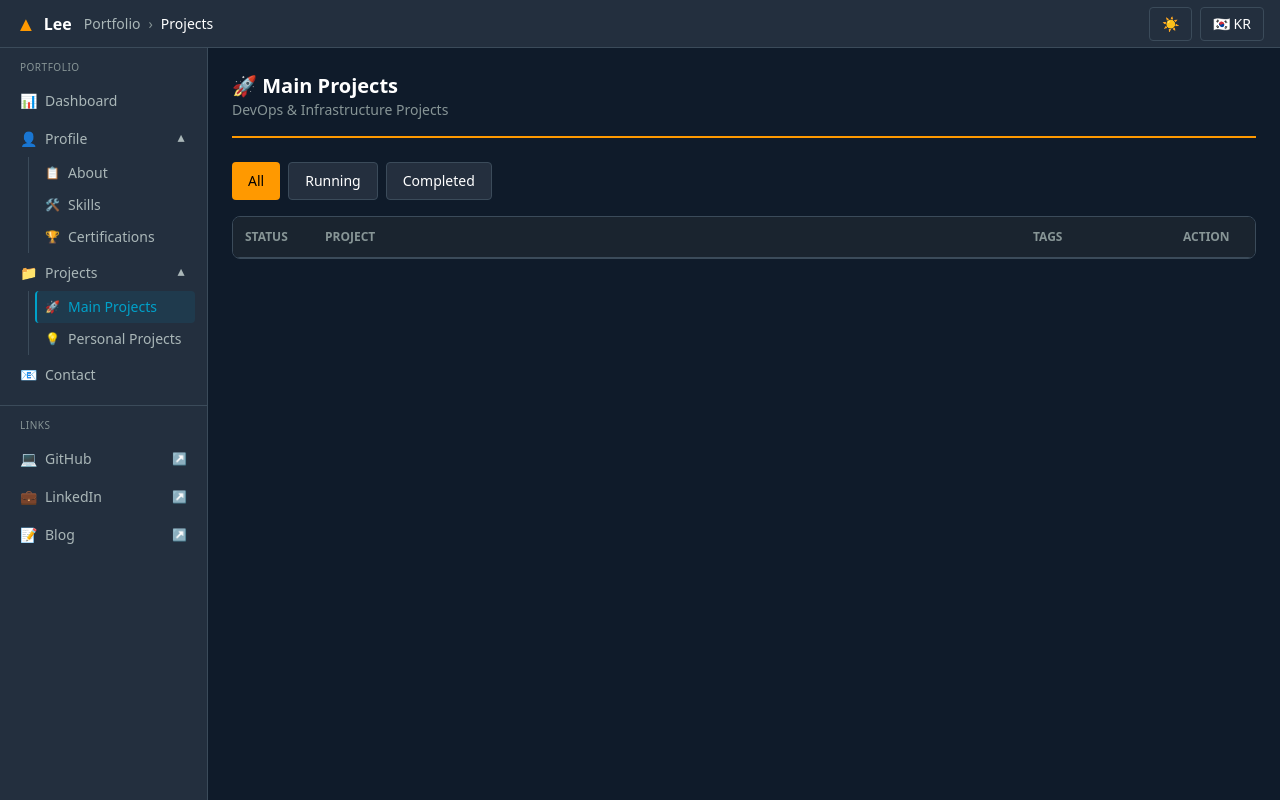
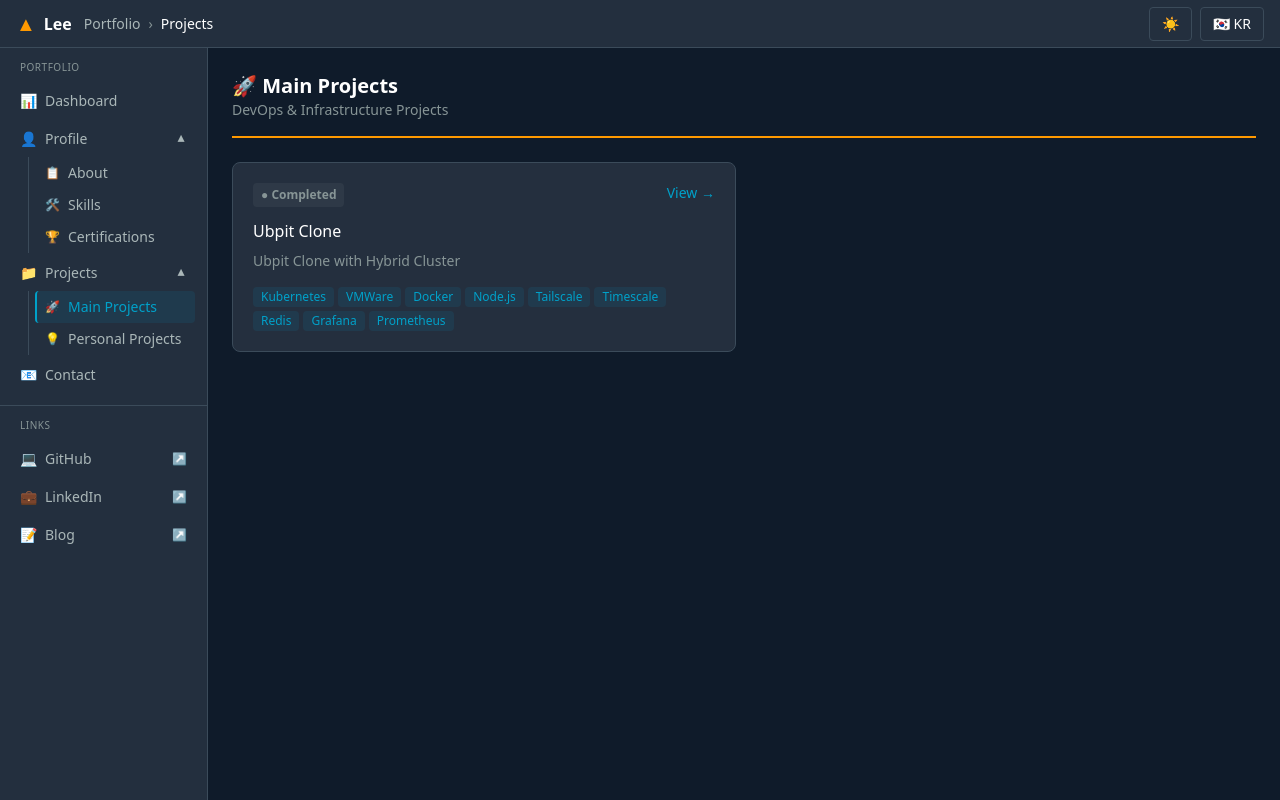
Before and after one commit to mlee0323/portfolio, a Next.js app: page /en/projects in a window 1280 px wide. Built offline with nearby package versions, Linux system fonts and the light colour scheme.

Commit message:
pages fixed

```diff
--- a/src/app/[locale]/projects/page.js
+++ b/src/app/[locale]/projects/page.js
@@ -6,10 +6,7 @@ import ProjectModal from '@/components/ProjectModal';
 
 export default function ProjectsPage({ params }) {
   const { locale } = use(params);
-  const [filter, setFilter] = useState('all');
   const [selectedProject, setSelectedProject] = useState(null);
-
-  const filtered = filter === 'all' ? projects : projects.filter(p => p.status === filter);
 
   return (
     <div className="max-w-5xl mx-auto animate-fadeIn">
@@ -18,47 +15,36 @@ export default function ProjectsPage({ params }) {
         <p className="text-sm text-aws-text-muted">{t(locale, 'projects.subtitle')}</p>
       </div>
 
-      <div className="flex gap-2 mb-4">
-        {['all', 'running', 'completed'].map(f => (
-          <button
-            key={f}
-            onClick={() => setFilter(f)}
-            className={`px-4 py-2 text-sm rounded transition-all ${
-              filter === f ? 'bg-aws-orange text-black' : 'bg-aws-card border border-aws-border hover:border-aws-orange'
-            }`}
+      <div className="grid grid-cols-1 md:grid-cols-2 gap-4">
+        {projects.map((project, i) => (
+          <div
+            key={i}
+            className="bg-aws-card border border-aws-border rounded-lg p-5 hover:border-aws-teal transition-all group"
           >
-            {t(locale, `projects.${f}`)}
-          </button>
-        ))}
-      </div>
-
-      <div className="bg-aws-card border border-aws-border rounded-lg overflow-hidden">
-        <div className="grid grid-cols-[80px_1fr_150px_60px] p-3 bg-aws-input text-xs font-semibold uppercase text-aws-text-muted border-b border-aws-border">
-          <span>{t(locale, 'projects.status')}</span>
-          <span>{t(locale, 'projects.project')}</span>
-          <span className="hidden md:block">{t(locale, 'projects.tags')}</span>
-          <span>{t(locale, 'projects.action')}</span>
-        </div>
-        {filtered.map((project, i) => (
-          <div key={i} className="grid grid-cols-[80px_1fr_150px_60px] p-4 items-center border-b border-aws-border last:border-b-0 hover:bg-aws-input transition-all">
-            <span className={`text-xs font-semibold ${project.status === 'running' ? 'text-aws-green' : 'text-aws-text-muted'}`}>
-              ● {project.status === 'running' ? 'Running' : 'Completed'}
-            </span>
-            <div>
-              <strong className="block text-sm">{project.name[locale]}</strong>
-              <span className="text-xs text-aws-text-muted">{project.desc[locale]}</span>
+            <div className="flex items-start justify-between mb-3">
+              <span className={`text-xs font-semibold px-2 py-1 rounded ${
+                project.status === 'running'
+                  ? 'bg-aws-green/10 text-aws-green'
+                  : 'bg-aws-text-muted/10 text-aws-text-muted'
+              }`}>
+                ● {project.status === 'running' ? 'Running' : 'Completed'}
+              </span>
+              <button
+                onClick={() => setSelectedProject(project)}
+                className="text-aws-teal text-sm hover:underline"
+              >
+                View →
+              </button>
             </div>
-            <div className="hidden md:flex gap-1 flex-wrap">
-              {project.tags.slice(0, 3).map((tag, j) => (
-                <span key={j} className="px-2 py-0.5 bg-aws-orange/10 text-aws-orange text-sm rounded">{tag}</span>
+            <h3 className="font-medium text-white mb-2">{project.name[locale]}</h3>
+            <p className="text-sm text-aws-text-muted mb-4">{project.desc[locale]}</p>
+            <div className="flex flex-wrap gap-1">
+              {project.tags.map((tag, j) => (
+                <span key={j} className="px-2 py-0.5 bg-aws-teal/10 text-aws-teal text-xs rounded">
+                  {tag}
+                </span>
               ))}
             </div>
-            <button
-              onClick={() => setSelectedProject(project)}
-              className="text-aws-teal text-sm font-medium hover:underline"
-            >
-              {t(locale, 'projects.view')}
-            </button>
           </div>
         ))}
       </div>
--- a/src/app/page.js
+++ b/src/app/page.js
@@ -6,7 +6,11 @@ export default function RootPage() {
   const router = useRouter();
 
   useEffect(() => {
-    router.replace('/kr/');
+    // Prevent infinite redirect loop
+    // If we are already on a sub-page (e.g., /kr/), do not redirect
+    if (window.location.pathname === '/' || window.location.pathname === '/index.html') {
+      router.replace('/kr/');
+    }
   }, [router]);
 
   return (
--- a/src/lib/data/personal-projects.js
+++ b/src/lib/data/personal-projects.js
@@ -4,7 +4,7 @@
 export const personalProjects = [
   {
     id: 'portfolio',
-    status: 'running',
+    status: 'completed',
     name: { kr: '포트폴리오 웹사이트', en: 'Portfolio Website' },
     desc: { kr: 'Next.js + Tailwind CSS 기반 포트폴리오', en: 'Portfolio built with Next.js + Tailwind CSS' },
     detail: {
@@ -25,25 +25,5 @@ export const personalProjects = [
     link: 'https://github.com/mlee0323',
     period: '2026.01.31-today'
   },
-  {
-    id: 'upbit-clone',
-    status: 'completed',
-    name: { kr: '업비트 클론', en: 'Ubpit Clone' },
-    desc: { kr: '하이브리드 클러스터 구성의 업비트 구현', en: 'Ubpit Clone with Hybrid Cluster' },
-    detail: {
-      kr: [
-        'Redis를 활용한 실시간 시세 데이터 처리',
 
-      ],
-      en: [
-        'Real-time market data processing with Redis',
-
-      ]
-    },
-    tags: ['Kubernetes', 'VMWare', 'Docker', 'Node.js', 'Tailscale', 'Timescale', 'Redis', 'Grafana', 'Prometheus'],
-    link: 'https://github.com/mlee0323/upbit-clone',
-    period: '2025.12.18-2026.01.09',
-    imageHeader: { kr: '아키텍처', en: 'Architecture' },
-    images: ['/images/projects/upbit-clone.png']
-  },
 ];
--- a/src/lib/data/projects.js
+++ b/src/lib/data/projects.js
@@ -2,29 +2,27 @@
 // 추가/수정하면 Dashboard, Projects 페이지에 자동 반영
 
 export const projects = [
-  // {
-  //   id: 'ecs',
-  //   status: 'running',
-  //   name: { kr: 'AWS ECS 웹 서비스 배포', en: 'AWS ECS Web Service Deployment' },
-  //   desc: { kr: 'Docker 컨테이너를 활용한 AWS ECS에 웹 서비스 배포', en: 'Web service deployment on AWS ECS using Docker containers' },
-  //   detail: {
-  //     kr: [
-  //       'FastAPI 백엔드와 Nginx 프론트엔드를 Docker 컨테이너로 구성',
-  //       'AWS ECS Fargate를 활용한 서버리스 컨테이너 배포',
-  //       'Application Load Balancer를 통한 트래픽 분산',
-  //       'ECR을 활용한 컨테이너 이미지 관리'
-  //     ],
-  //     en: [
-  //       'FastAPI backend and Nginx frontend containerized with Docker',
-  //       'Serverless container deployment using AWS ECS Fargate',
-  //       'Traffic distribution with Application Load Balancer',
-  //       'Container image management with ECR'
-  //     ]
-  //   },
-  //   tags: ['ECS', 'Docker', 'Nginx', 'FastAPI'],
-  //   link: 'https://github.com/mlee0323',
-  //   period: '2024.12 - 현재'
-  // },
+  {
+    id: 'upbit-clone',
+    status: 'completed',
+    name: { kr: '업비트 클론', en: 'Ubpit Clone' },
+    desc: { kr: '하이브리드 클러스터 구성의 업비트 구현', en: 'Ubpit Clone with Hybrid Cluster' },
+    detail: {
+      kr: [
+        'Redis를 활용한 실시간 시세 데이터 처리',
+
+      ],
+      en: [
+        'Real-time market data processing with Redis',
+
+      ]
+    },
+    tags: ['Kubernetes', 'VMWare', 'Docker', 'Node.js', 'Tailscale', 'Timescale', 'Redis', 'Grafana', 'Prometheus'],
+    link: 'https://github.com/mlee0323/upbit-clone',
+    period: '2025.12.18-2026.01.09',
+    imageHeader: { kr: '아키텍처', en: 'Architecture' },
+    images: ['/images/projects/upbit-clone.png']
+  },
 
 ];
 
```
